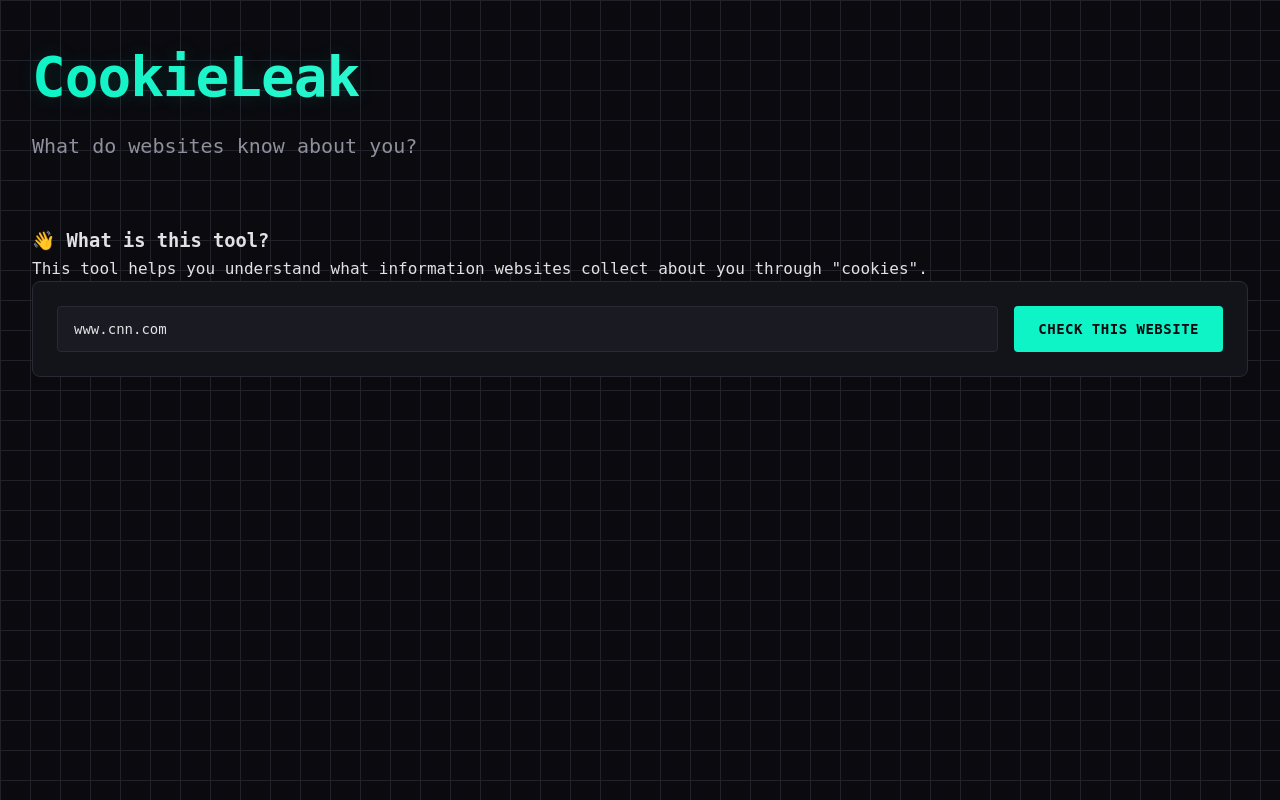
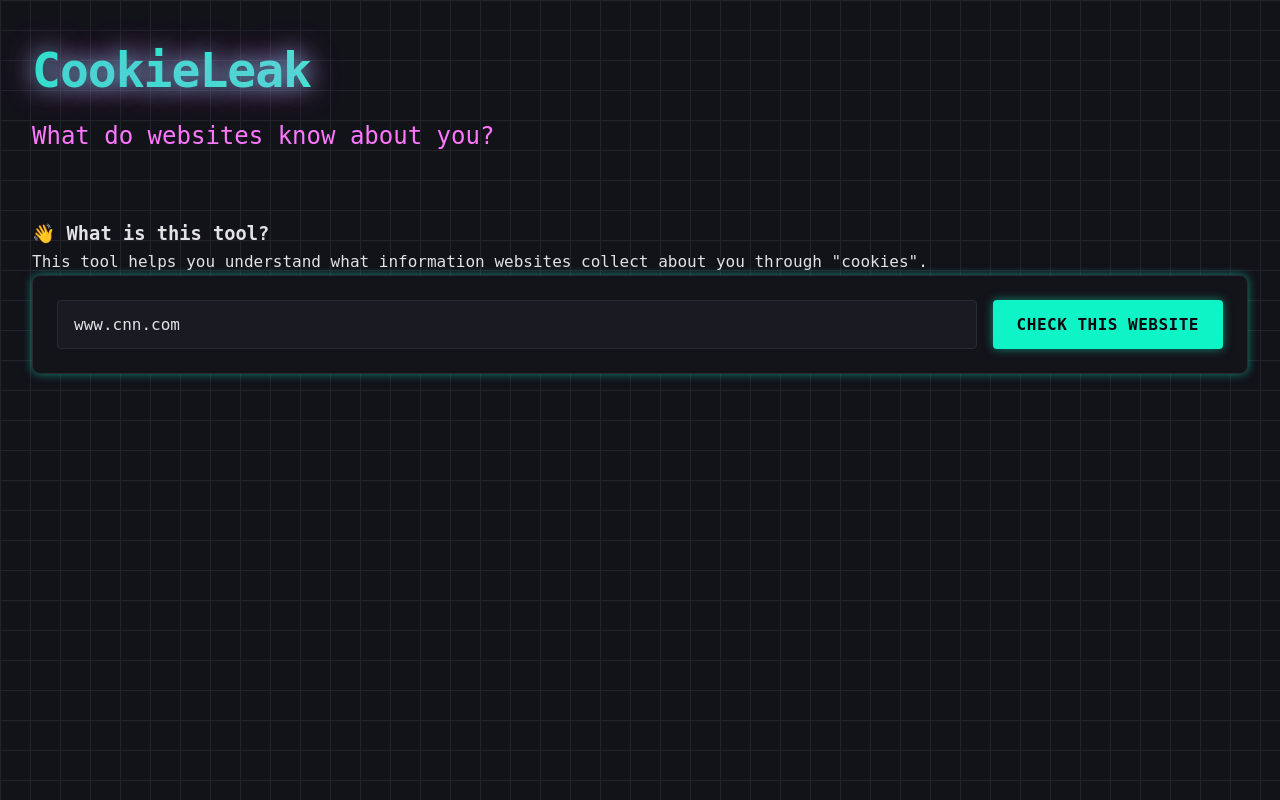
Before and after one commit to moscardino1/cookieleak, a Flask app: page / in a window 1280 px wide. Run offline with Flask 3, Linux system fonts and the light colour scheme.

Commit message:
restyle cyberpokun

```diff
--- a/cookieleak/static/css/styles.css
+++ b/cookieleak/static/css/styles.css
@@ -3,10 +3,10 @@
     --bg-primary: #0a0a0f;
     --bg-secondary: #13131a;
     --bg-card: #1a1a23;
-    --accent: #0ff4c6;
-    --accent-glow: rgba(15, 244, 198, 0.15);
+    --accent: #0ff4c6; /* Neon Cyan */
+    --accent-glow: rgba(15, 244, 198, 0.5); /* Brighter glow */
     --text-primary: #e2e2e4;
-    --text-secondary: #8f8f9d;
+    --text-secondary: #ff77ff; /* Neon Magenta */
     --border: #2a2a35;
     --danger: #ff4365;
     --warning: #ffb800;
@@ -45,18 +55,18 @@ body {
 }
 
 .header h1 {
-    font-size: 3.5rem;
+    font-size: 3rem; /* Adjusted font size */
     font-weight: 800;
     letter-spacing: -1px;
     margin-bottom: 0.5rem;
     background: linear-gradient(to right, var(--accent), #80ffea);
     -webkit-background-clip: text;
     -webkit-text-fill-color: transparent;
-    text-shadow: 0 0 20px var(--accent-glow);
+    text-shadow: 0 0 20px var(--accent-glow), 0 0 30px var(--text-secondary); /* Added glow */
 }
 
 .header h2 {
-    font-size: 1.25rem;
+    font-size: 1.5rem; /* Adjusted font size */
     color: var(--text-secondary);
     font-weight: 400;
 }
@@ -70,6 +80,7 @@ body {
     padding: 1.5rem;
     border-radius: 8px;
     border: 1px solid var(--border);
+    box-shadow: 0 0 10px var(--accent-glow); /* Glow effect */
 }
 
 input[type="text"] {
@@ -79,7 +90,7 @@ input[type="text"] {
     color: var(--text-primary);
     padding: 0.875rem 1rem;
     border-radius: 4px;
-    font-size: 0.875rem;
+    font-size: 1rem; /* Adjusted font size */
     transition: all 0.2s ease;
 }
 
@@ -96,16 +107,17 @@ button {
     padding: 0.875rem 1.5rem;
     border-radius: 4px;
     font-weight: 600;
-    font-size: 0.875rem;
+    font-size: 1rem; /* Adjusted font size */
     cursor: pointer;
     transition: all 0.2s ease;
     text-transform: uppercase;
     letter-spacing: 0.5px;
+    box-shadow: 0 0 10px var(--accent-glow); /* Glow effect */
 }
 
 button:hover {
     background: #00ddb1;
-    box-shadow: 0 0 15px var(--accent-glow);
+    box-shadow: 0 0 20px var(--accent-glow), 0 0 30px var(--text-secondary); /* Enhanced glow */
     transform: translateY(-1px);
 }
 
```
Also changed, not shown: other parts of cookieleak/static/css/styles.css (+30 -10 lines), cookieleak/static/js/main.js (line endings or trailing spaces).
